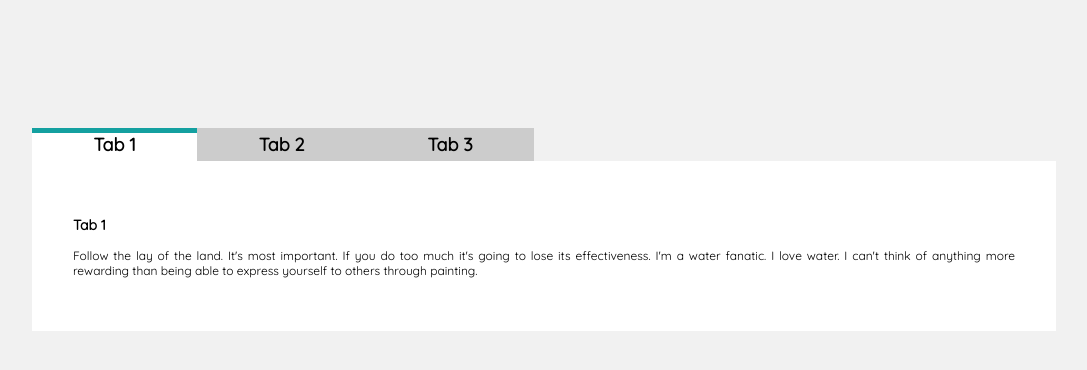
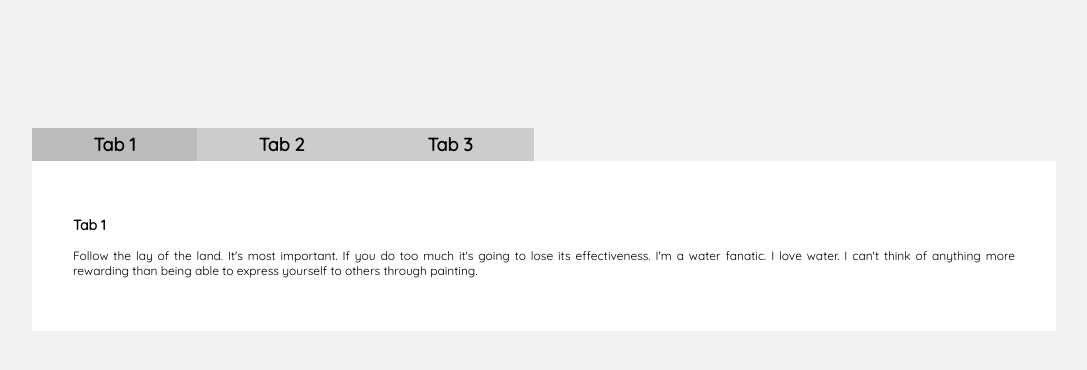
Before and after one commit to MandSolo/tab-component, a React (Create React App) app: page / in a window 1280 px wide. In both pictures the pointer is over the button "Tab 1". Shown: the top 370 px of the page, without its empty margins (96-1183 px from the left). Built offline with nearby package versions, Linux system fonts and the light colour scheme.

Commit message:
update button css

```diff
--- a/src/styling/Tab.css
+++ b/src/styling/Tab.css
@@ -18,12 +18,18 @@
 }
 
 .Tab-buttons button:hover {
+  background-color: #bbb;
+  border-top: 5px solid #bbb;
+  border-bottom: 5px solid #bbb;
+}
+
+.Tab-buttons button:active {
   background-color: white;
   border-top: 5px solid rgb(20, 160, 160);
   border-bottom: 5px solid white;
 }
 
-.Tab-buttons button:active {
+.Tab-buttons button:focus {
   background-color: white;
   border-top: 5px solid rgb(20, 160, 160);
   border-bottom: 5px solid white;
```
